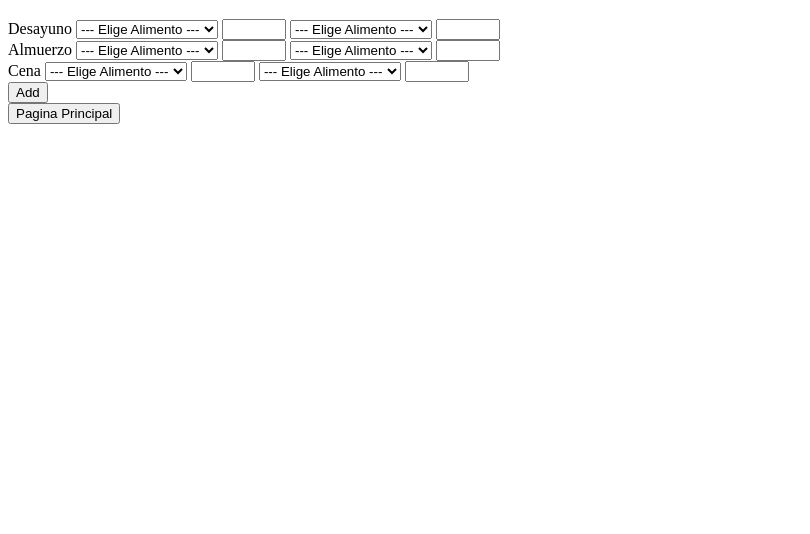
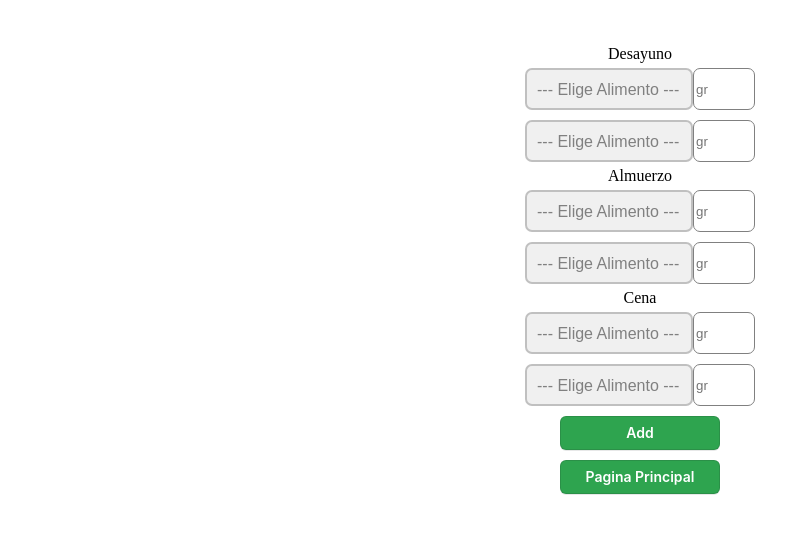
Before and after one commit to gustavob6/proyects_php, a PHP site: page /forms/dieta/addDieta.php in a window 1280 px wide. Shown: the top 534 px of the page, without its empty margins (0-810 px from the left). Run offline with PHP 8.4, Linux system fonts and the light colour scheme; data that the repository does not hold is empty.

Commit message:
añadiendo css

```diff
--- a/forms/dieta/addDieta.php
+++ b/forms/dieta/addDieta.php
@@ -93,13 +93,16 @@ if(isset($_POST["add"])){
     <meta charset="UTF-8">
     <meta http-equiv="X-UA-Compatible" content="IE=edge">
     <meta name="viewport" content="width=device-width, initial-scale=1.0">
+    <link rel="stylesheet" href="styles.css">
     <title>Añadir Dieta</title>
 </head>
-<body>
+<body></body>
 <form name="form1" action="addDieta.php?dni=<?php echo $dni?>" method="post">
+<div class="container">
 <h3><?php echo $dia ?></h3>
-    <div class="Desayuno">
+    <div class="items">
         <label for="color">Desayuno</label>
+        <div class="desayuno">
         <select name="desayuno1" id="color" required>
             <option value="" disabled selected>--- Elige Alimento ---</option>
             <option value="2">Pollo</option>
@@ -118,7 +121,9 @@ if(isset($_POST["add"])){
             <option value="14">Brocoli</option>
             <option value="15">Manzana</option>
         </select>
-        <input type="number" name="gdesayuno1" min="10" max="200" required class="form-control">
+        <input type="number" placeholder="gr"name="gdesayuno1" min="10" max="200" required class="form-control">
+        </div>
+        <div class="desayuno1">
         <select name="desayuno2" id="color" required>
         <option value="">--- Elige Alimento ---</option>
             <option value="2">Pollo</option>
@@ -137,10 +142,10 @@ if(isset($_POST["add"])){
             <option value="14">Brocoli</option>
             <option value="15">Manzana</option>
         </select>
-        <input type="number" name="gdesayuno2" min="10" max="200" required class="form-control">
-    </div>
-    <div class="almuerzo">
+        <input type="number" placeholder="gr"name="gdesayuno2" min="10" max="200" required class="form-control">
+        </div>
         <label for="color">Almuerzo</label>
+        <div class="almuerzo">
         <select name="almuerzo1" id="color" required>
         <option value="">--- Elige Alimento ---</option>
             <option value="2">Pollo</option>
@@ -159,7 +164,9 @@ if(isset($_POST["add"])){
             <option value="14">Brocoli</option>
             <option value="15">Manzana</option>
         </select>
-        <input type="number" name="galmuerzo1" min="10" max="200" required class="form-control">
+        <input type="number"placeholder="gr" name="galmuerzo1" min="10" max="200" required class="form-control">
+        </div>
+        <div class="almuerzo1">
         <select name="almuerzo2" id="color" required>
         <option value="">--- Elige Alimento ---</option>
             <option value="2">Pollo</option>
@@ -178,10 +185,10 @@ if(isset($_POST["add"])){
             <option value="14">Brocoli</option>
             <option value="15">Manzana</option>
         </select>
-        <input type="number" name="galmuerzo2" min="10" max="200" required class="form-control">
-    </div>
+        <input type="number" placeholder="gr"name="galmuerzo2" min="10" max="200" required class="form-control">
+        </div>
+    <label for="color">Cena</label>
     <div class="cena">
-    <label for="color">Cena</label>
         <select name="cena1" id="color" required>
         <option value="">--- Elige Alimento ---</option>
             <option value="2">Pollo</option>
@@ -200,7 +207,9 @@ if(isset($_POST["add"])){
             <option value="14">Brocoli</option>
             <option value="15">Manzana</option>
         </select>
-        <input type="number" name="gcena1" min="10" max="200" required class="form-control">
+        <input type="number"placeholder="gr" name="gcena1" min="10" max="200" required class="form-control">
+        </div>
+        <div class="cena1">
         <select name="cena2" id="color" required>
         <option value="">--- Elige Alimento ---</option>
             <option value="2">Pollo</option>
@@ -219,15 +228,19 @@ if(isset($_POST["add"])){
             <option value="14">Brocoli</option>
             <option value="15">Manzana</option>
         </select>
-        <input type="number" name="gcena2" min="10" max="200" required class="form-control">
+        <input type="number" placeholder="gr" name="gcena2" min="10" max="200" required class="form-control">
+        </div>
     </div>
 
     <div>
-        <button type="submit" name="add">Add</button>
+        <button type="submit" name="add" class="btn">Add</button>
+    </div>
     </div>
 </form>
+<div class="container-btn">
 <a href="../../index.php">
          <button class="btn">Pagina Principal</button>
 </a>
+</div>
 </body>
 </html>
--- a/forms/dieta/styles.css
+++ b/forms/dieta/styles.css
@@ -0,0 +1,143 @@
+.container{
+    display: flex;
+    justify-content: center;
+    align-items: center;
+    flex-direction: column;
+}
+.container-btn{
+    display: flex;
+    justify-content: center;
+}
+.items{
+    display: flex;
+    justify-content: center;
+    align-items: center;
+    flex-direction: column;
+    width: 30%;
+}
+.desayuno{
+    display: flex;
+    margin: 5px;
+}
+.desayuno1{
+    display: flex;
+    margin: 5px;
+}
+.almuerzo{
+    display: flex;
+    margin: 5px;
+}
+.almuerzo1{
+    display: flex;
+    margin: 5px;
+}
+.cena{
+    display: flex;
+    margin: 5px;
+}
+.cena1{
+    display: flex;
+    margin: 5px;
+}
+
+select{
+	appearance: none;
+	-webkit-appearance: none;
+	-moz-appearance: none;
+}
+
+select{
+	display: inline-block;
+	width: 100%;
+	cursor: pointer;
+  	padding: 7px 10px;
+  	height: 42px;
+  	outline: 0;
+  	border: 0;
+	border-radius: 0;
+	background: #f0f0f0;
+	color: #ebe9e9;
+	font-size: 1em;
+	color: #808080;
+	font-family:
+	'Quicksand', sans-serif;
+	border:2px solid rgba(0,0,0,0.2);
+    border-radius: 7px;
+    position: relative;
+    transition: all 0.25s ease;
+}
+
+
+.desayuno i{
+	position: absolute;
+	right: 20px;
+	top: calc(50% - 13px);
+	width: 16px;
+	height: 16px;
+	display: block;
+	border-left:4px solid #1dca57;
+	border-bottom:4px solid #14c72c;
+	transform: rotate(-45deg);
+	transition: all 0.25s ease;
+}
+
+.desayuno:hover i{
+	margin-top: 3px;
+}
+.form-control{
+    border-radius: 7px;
+    border: 1px solid gray;
+}
+
+.btn{
+    appearance: none;
+    background-color: #2ea44f;
+    border: 1px solid rgba(27, 31, 35, .15);
+    border-radius: 6px;
+    box-shadow: rgba(27, 31, 35, .1) 0 1px 0;
+    box-sizing: border-box;
+    color: #fff;
+    cursor: pointer;
+    display: inline-block;
+    font-family: -apple-system,system-ui,"Segoe UI",Helvetica,Arial,sans-serif,"Apple Color Emoji","Segoe UI Emoji";
+    font-size: 14px;
+    font-weight: 600;
+    line-height: 20px;
+    padding: 6px 16px;
+    position: relative;
+    text-align: center;
+    text-decoration: none;
+    user-select: none;
+    width: 160px;
+    -webkit-user-select: none;
+    touch-action: manipulation;
+    vertical-align: middle;
+    white-space: nowrap;
+    margin:5px;
+  }
+
+  .btn:focus:not(:focus-visible):not(.focus-visible) {
+    box-shadow: none;
+    outline: none;
+  }
+
+  .btn:hover {
+    background-color: #2c974b;
+  }
+
+  .btn:focus {
+    box-shadow: rgba(46, 164, 79, .4) 0 0 0 3px;
+    outline: none;
+  }
+
+  .btn:disabled {
+    background-color: #94d3a2;
+    border-color: rgba(27, 31, 35, .1);
+    color: rgba(255, 255, 255, .8);
+    cursor: default;
+  }
+
+  .btn:active {
+    background-color: #298e46;
+    box-shadow: rgba(20, 70, 32, .2) 0 1px 0 inset;
+  }
--- a/forms/registros/datos.php
+++ b/forms/registros/datos.php
@@ -18,7 +18,7 @@
 <head>
     <meta charset="UTF-8">
     <meta name="viewport" content="width=device-width, initial-scale=1.0">
-    <link rel="stylesheet" href="./cusstom.css">
+    <link rel="stylesheet" href="./custom1.css">
     <title>Datos</title>
 </head>
 <body>
--- a/forms/registros/registro.php
+++ b/forms/registros/registro.php
@@ -26,7 +26,7 @@ if(isset($_POST["add"])){
 <head>
     <meta charset="UTF-8">
     <meta name="viewport" content="width=device-width, initial-scale=1.0">
-    <link rel="stylesheet" href="./cusstom.css">
+    <link rel="stylesheet" href="./custom1.css">
     <title>Formulario</title>
 </head>
 <body>
@@ -63,9 +63,11 @@ if(isset($_POST["add"])){
                         <button type="submit" name="add"class="button btnCreate">Registrar Paciente</button>
                     </div>
                 </form>
+                <div class="container-btn">
                 <a href="../../index.php">
                     <button class="button">Volver</button>
                 </a>
+                </div>
     </div>
 </body>
 </html>
```
Also changed, not shown: forms/dieta/editarDieta.php (+26 -13 lines), forms/registros/cusstom.css (deleted, +0 -80 lines), views/enfermedad/enfermedad.css (+123 -0 lines), views/enfermedad/enfermedades.php (+4 -3 lines).
